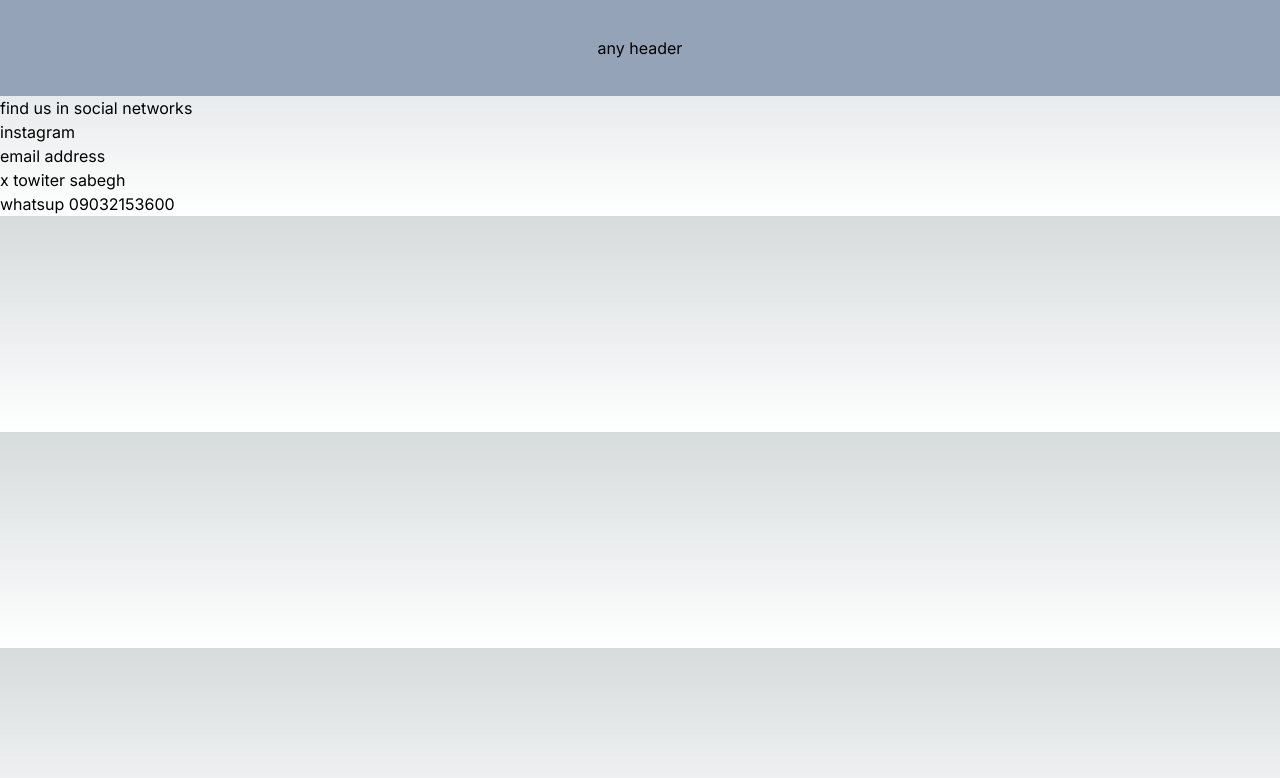
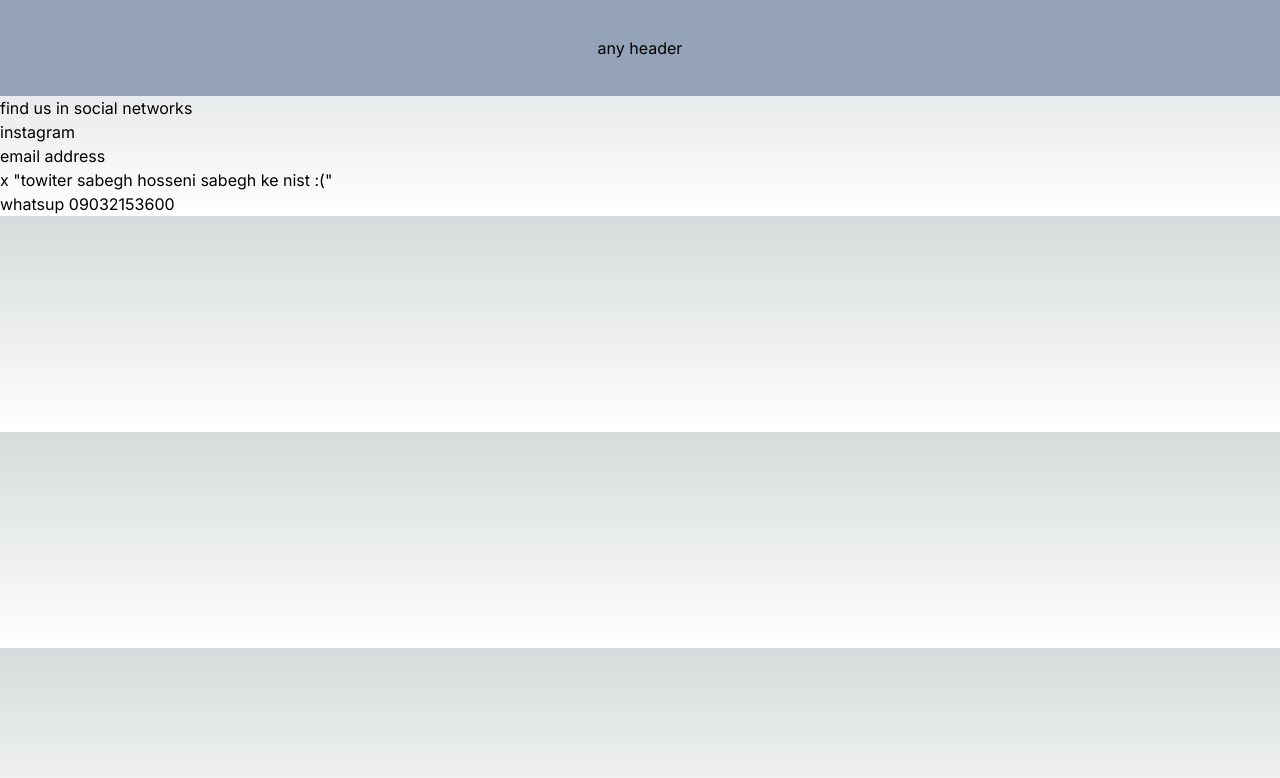
Before and after one commit to mohammadHosseinam/gitTrain, a Next.js app: page /contactUs in a window 1280 px wide. Shown: the top 778 px of the page. Built offline with nearby package versions, Linux system fonts and the light colour scheme.

Commit message:
chenged for confilict

```diff
--- a/app/contactUs/page.tsx
+++ b/app/contactUs/page.tsx
@@ -8,7 +8,7 @@ function page() {
             <ul>
                 <li>instagram <a href="instagram.com"></a></li>
                 <li>email address <a href="mohammad@gmail.com"></a></li>
-                <li>x <span>towiter sabegh</span></li>
+                <li>x <span> "towiter sabegh hosseni sabegh ke nist :(" </span></li>
                 <li>whatsup <span>09032153600</span></li>
             </ul>
         </div>
```
